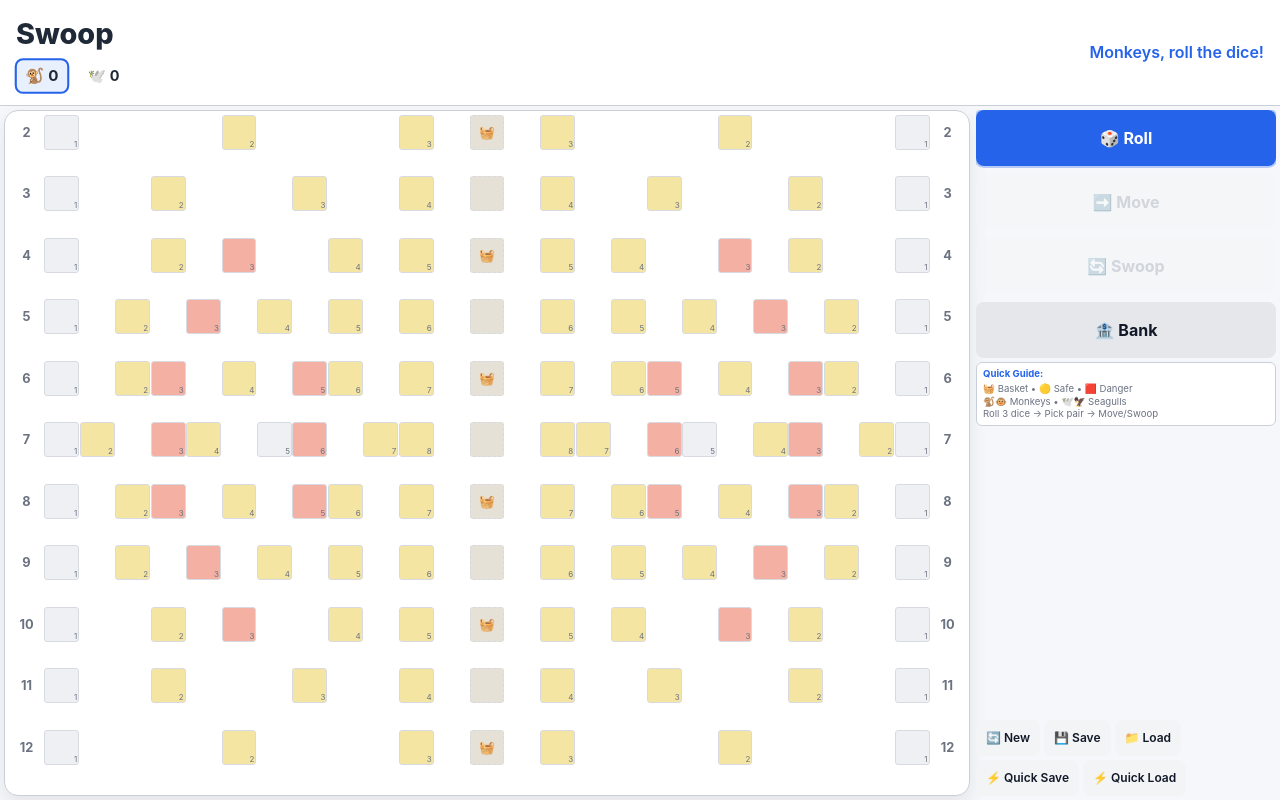
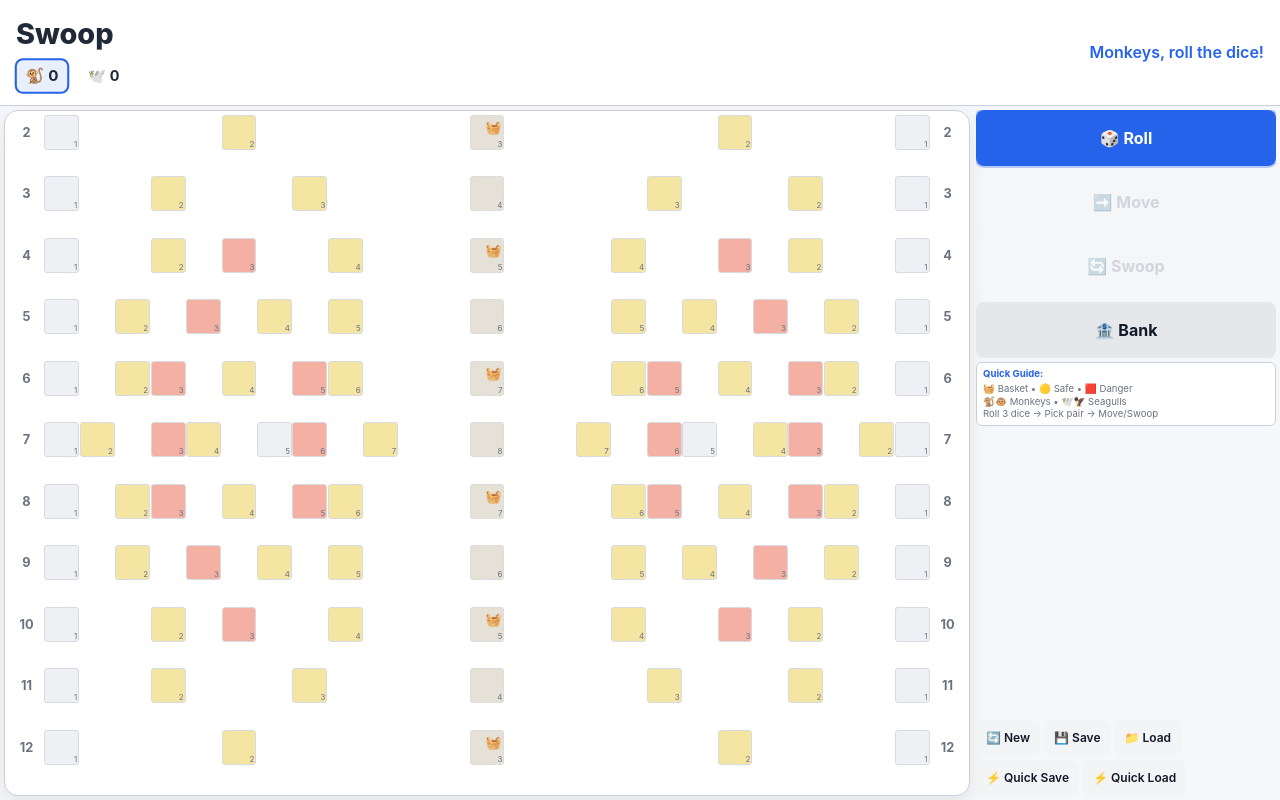
Before and after one commit to JigarChandra1/Swoop, a React (Vite) app: page / in a window 1280 px wide. Built offline with nearby package versions, Linux system fonts and the light colour scheme.

Commit message:
Merge centre and other fixes

```diff
--- a/src/App.jsx
+++ b/src/App.jsx
@@ -28,6 +28,11 @@ const LEFT_SPAN = CENTER_COL - LEFT_START_COL - 1;
 const RIGHT_SPAN = RIGHT_END_COL - CENTER_COL - 1;
 
 function colForStep(side, step, L) {
+  // Final step (step L) is always at the center column for both sides
+  if (step === L) {
+    return CENTER_COL;
+  }
+
   if (side === 'L') {
     const rel = Math.round((LEFT_SPAN - 1) * (step - 1) / (L - 1));
     return LEFT_START_COL + rel;
@@ -89,6 +94,10 @@ export default function App(){
     return false;
   }
 
+  function anyMandatoryActionThisRoll(){
+    return existsAnyMoveThisRoll();
+  }
+
   function anyActionThisRoll(){
     // For rolled mode (no pair selected yet), check if any pair can move
     if(game.mode === 'rolled') {
@@ -99,6 +108,17 @@ export default function App(){
   }
 
   function occupied(r,side,step){
+    // For the final step (merged step), allow both sides to occupy it
+    const L = LANES[r].L;
+    if (step === L) {
+      // Check if the same side already has a piece on the final step
+      for(const pl of game.players){
+        if(pl.pieces.some(pc=>pc.r===r && pc.side===side && pc.step===step)) return true;
+      }
+      return false;
+    }
+
+    // For non-final steps, use original logic
     for(const pl of game.players){
       if(pl.pieces.some(pc=>pc.r===r && pc.side===side && pc.step===step)) return true;
     }
@@ -124,7 +144,7 @@ export default function App(){
     }
 
     if(!hasAnyMove){
-      newGame.message = `${game.players[game.current].name} rolled ${d.join(' ')} — select a pair to Swoop or End Turn (Busted).`;
+      newGame.message = `${game.players[game.current].name} rolled ${d.join(' ')} — select a pair to Swoop (optional) or End Turn (Busted).`;
     } else {
       newGame.message = `${game.players[game.current].name}: select a pair, then Move or Swoop.`;
     }
@@ -145,7 +165,7 @@ export default function App(){
     } else if(canMove) {
       newGame.message = `${game.players[game.current].name}: Move.`;
     } else if(canSwoop) {
-      newGame.message = `${game.players[game.current].name}: Swoop or End Turn (Busted).`;
+      newGame.message = `${game.players[game.current].name}: Swoop (optional) or Bank/Bust.`;
     } else {
       newGame.message = `${game.players[game.current].name}: End Turn (Busted).`;
     }
@@ -157,6 +177,8 @@ export default function App(){
     const r=LANES.findIndex(x=>x.sum===sum); if(r<0) return false;
     const pc = pieceOnLane(pl,r);
     if(pc){
+      // For existing pieces, check if they can be activated or are already active
+      if(!pc.active && activeCount(pl)>=2) return false; // Can't activate if already at max active pieces
       const L=LANES[r].L; const dir = pc.carrying?-1:+1; const ns=pc.step+dir;
       return ns>=1 && ns<=L && !occupied(pc.r, pc.side, ns);
     } else {
@@ -223,10 +245,20 @@ export default function App(){
   function potentialSwoops(pc){
     const targets=[]; const r=pc.r; const L=LANES[r].L; const sum=LANES[r].sum;
     const atOddTop=(sum%2===1)&&(pc.step===L-1);
+    const atTopStep=pc.step===L;
+
     for(const dr of [-1,+1]){
       const r2=r+dr; if(r2<0||r2>=LANES.length) continue;
       let step2=pc.step;
-      if(atOddTop){ step2=Math.min(LANES[r2].L, Math.max(1, pc.step+oddSlope[sum])); }
+
+      if(atOddTop){
+        // Special slope adjustment for pieces at L-1 on odd lanes
+        step2=Math.min(LANES[r2].L, Math.max(1, pc.step+oddSlope[sum]));
+      } else if(atTopStep){
+        // Pieces at the top step can swoop to the top step of adjacent lanes
+        step2=LANES[r2].L;
+      }
+
       step2=Math.min(LANES[r2].L, step2);
       if(!occupied(r2, pc.side, step2)) targets.push({r:r2, step:step2});
     }
@@ -501,7 +533,18 @@ export default function App(){
 
   function bankOrBust(){
     if(game.mode==='preroll') bank();
-    else if((game.mode==='rolled' || game.mode==='pairChosen') && !anyActionThisRoll()) bust();
+    else if(game.mode==='rolled' || game.mode==='pairChosen') {
+      if(anyMandatoryActionThisRoll()) {
+        // Should not happen as button should be disabled, but just in case
+        return;
+      } else if(anyActionThisRoll()) {
+        // Has optional actions (swoop), but player chooses to bank
+        bank();
+      } else {
+        // No actions available, must bust
+        bust();
+      }
+    }
   }
 
   function newGame(){
@@ -722,13 +765,80 @@ export default function App(){
       );
     }
 
-    // Center column (baskets)
+    // Center column (merged final step)
     if (c === CENTER_COL) {
-      const centerClasses = "mobile-cell swoop-tile swoop-center";
-      const basket = game.baskets[r] && lane.basket ? '🧺' : '';
+      const L = lane.L;
+      const step = L; // This is the final step
+
+      // Find pieces on the final step from both sides
+      const leftPiece = pieceAt(r, 'L', step);
+      const rightPiece = pieceAt(r, 'R', step);
+
+      // Determine classes for the merged final step
+      const cps = checkpoints(L);
+      const dets = deterrents(L, lane.sum);
+      const isCp = cps.includes(step);
+      const isDet = dets.includes(step);
+
+      let classes = "mobile-cell swoop-tile swoop-center";
+      if (isCp) classes += " swoop-cp";
+      if (isDet) classes += " swoop-det";
+
+      // Check if either side should be highlighted
+      const leftHighlighted = shouldHighlightTile(r, 'L', step);
+      const rightHighlighted = shouldHighlightTile(r, 'R', step);
+      if (leftHighlighted || rightHighlighted) {
+        classes += " swoop-highlight";
+      }
+
       return (
-        <div key={`${r}-${c}`} className={centerClasses}>
-          {basket}
+        <div
+          key={`${r}-${c}`}
+          className={classes}
+          onClick={leftHighlighted ? () => handleTileClick(r, 'L', step, leftPiece) :
+                   rightHighlighted ? () => handleTileClick(r, 'R', step, rightPiece) : undefined}
+        >
+          {/* Step number */}
+          <span className="mobile-step-number">{step}</span>
+
+          {/* Basket if present */}
+          {game.baskets[r] && lane.basket && (
+            <div className="swoop-basket">🧺</div>
+          )}
+
+          {/* Left side piece if present */}
+          {leftPiece && (
+            <div className={`swoop-piece left-piece ${leftPiece.pi === game.current && leftPiece.pc.active ? 'active' : ''} ${leftPiece.pc.carrying ? 'carry' : ''}`}>
+              <span>
+                {leftPiece.pi === game.current && leftPiece.pc.active
+                  ? game.players[leftPiece.pi].activeIcon
+                  : game.players[leftPiece.pi].pieceIcon}
+              </span>
+              {leftPiece.pc.carrying && (
+                <span className="mobile-carry-indicator">↩</span>
+              )}
+              {leftPiece.pi === game.current && leftPiece.pc.active && (
+                <div className="swoop-ring"></div>
+              )}
+            </div>
+          )}
+
+          {/* Right side piece if present */}
+          {rightPiece && (
+            <div className={`swoop-piece right-piece ${rightPiece.pi === game.current && rightPiece.pc.active ? 'active' : ''} ${rightPiece.pc.carrying ? 'carry' : ''}`}>
+              <span>
+                {rightPiece.pi === game.current && rightPiece.pc.active
+                  ? game.players[rightPiece.pi].activeIcon
+                  : game.players[rightPiece.pi].pieceIcon}
+              </span>
+              {rightPiece.pc.carrying && (
+                <span className="mobile-carry-indicator">↩</span>
+              )}
+              {rightPiece.pi === game.current && rightPiece.pc.active && (
+                <div className="swoop-ring"></div>
+              )}
+            </div>
+          )}
         </div>
       );
     }
@@ -737,8 +847,8 @@ export default function App(){
     let side = null;
     let step = null;
 
-    // Check left side
-    for (let k = 1; k <= lane.L; k++) {
+    // Check left side (excluding final step which is handled by center column)
+    for (let k = 1; k < lane.L; k++) { // k < lane.L excludes the final step
       if (colForStep('L', k, lane.L) === c) {
         side = 'L';
         step = k;
@@ -746,9 +856,9 @@ export default function App(){
       }
     }
 
-    // Check right side if not found on left
+    // Check right side if not found on left (excluding final step)
     if (!side) {
-      for (let k = 1; k <= lane.L; k++) {
+      for (let k = 1; k < lane.L; k++) { // k < lane.L excludes the final step
         if (colForStep('R', k, lane.L) === c) {
           side = 'R';
           step = k;
@@ -883,7 +993,7 @@ export default function App(){
               disabled={(() => {
                 if (game.mode === 'preroll') return false;
                 if (game.mode === 'rolled' || game.mode === 'pairChosen') {
-                  return anyActionThisRoll();
+                  return anyMandatoryActionThisRoll();
                 }
                 return true;
               })()}
@@ -891,7 +1001,11 @@ export default function App(){
               {(() => {
                 if (game.mode === 'preroll') return '🏦 Bank';
                 if (game.mode === 'rolled' || game.mode === 'pairChosen') {
-                  return anyActionThisRoll() ? '❌ Must Use' : '💥 Bust';
+                  const mandatory = anyMandatoryActionThisRoll();
+                  const any = anyActionThisRoll();
+                  if (mandatory) return '❌ Must Move';
+                  if (any) return '🏦 Bank';
+                  return '💥 Bust';
                 }
                 return '🏦 Bank';
               })()}
--- a/src/index.css
+++ b/src/index.css
@@ -385,6 +385,40 @@ body {
   right: -4px;
   top: -8px;
   font-size: 0.7rem;
+}
+
+/* Merged final step styles */
+.swoop-center.merged-final {
+  position: relative;
+  display: flex;
+  flex-direction: column;
+  align-items: center;
+  justify-content: center;
+  gap: 2px;
+}
+
+.swoop-basket {
+  position: absolute;
+  top: 2px;
+  right: 2px;
+  font-size: 0.8rem;
+  z-index: 10;
+}
+
+.swoop-piece.left-piece {
+  position: relative;
+  margin-right: 4px;
+}
+
+.swoop-piece.right-piece {
+  position: relative;
+  margin-left: 4px;
+}
+
+/* When both pieces are present, stack them */
+.swoop-center.merged-final .swoop-piece {
+  display: inline-block;
+  margin: 0 1px;
 }
 
 .swoop-ring {
--- a/src/sim/simulate.js
+++ b/src/sim/simulate.js
@@ -90,6 +90,17 @@ function initialGame() {
 }
 
 function occupied(game, r, side, step) {
+  // For the final step (merged step), allow both sides to occupy it
+  const L = LANES[r].L;
+  if (step === L) {
+    // Check if the same side already has a piece on the final step
+    for (const pl of game.players) {
+      if (pl.pieces.some((pc) => pc.r === r && pc.side === side && pc.step === step)) return true;
+    }
+    return false;
+  }
+
+  // For non-final steps, use original logic
   for (const pl of game.players) {
     if (pl.pieces.some((pc) => pc.r === r && pc.side === side && pc.step === step)) return true;
   }
@@ -142,6 +153,8 @@ function canMoveOnSum(game, pl, sum) {
   if (r < 0) return false;
   const pc = pieceOnLane(pl, r);
   if (pc) {
+    // For existing pieces, check if they can be activated or are already active
+    if (!pc.active && activeCount(pl) >= 2) return false; // Can't activate if already at max active pieces
     const L = LANES[pc.r].L;
     const dir = pc.carrying ? -1 : +1;
     const ns = pc.step + dir;
@@ -189,13 +202,21 @@ function potentialSwoops(game, pc) {
   const L = LANES[r].L;
   const sum = LANES[r].sum;
   const atOddTop = sum % 2 === 1 && pc.step === L - 1;
+  const atTopStep = pc.step === L;
+
   for (const dr of [-1, +1]) {
     const r2 = r + dr;
     if (r2 < 0 || r2 >= LANES.length) continue;
     let step2 = pc.step;
+
     if (atOddTop) {
+      // Special slope adjustment for pieces at L-1 on odd lanes
       step2 = Math.min(LANES[r2].L, Math.max(1, pc.step + oddSlope[sum]));
+    } else if (atTopStep) {
+      // Pieces at the top step can swoop to the top step of adjacent lanes
+      step2 = LANES[r2].L;
     }
+
     step2 = Math.min(LANES[r2].L, step2);
     if (!occupied(game, r2, pc.side, step2)) targets.push({ r: r2, step: step2 });
   }
@@ -215,6 +236,10 @@ function canSwoopWithSum(game, pl, sum) {
     if (potentialSwoops(game, pc).length > 0) return true;
   }
   return false;
+}
+
+function anyMandatoryActionForSum(game, pl, sum) {
+  return canMoveOnSum(game, pl, sum);
 }
 
 function anyActionForSum(game, pl, sum) {
--- a/test-game.js
+++ b/test-game.js
@@ -53,6 +53,8 @@ function testGameLogic() {
   const RIGHT_SPAN = RIGHT_END_COL - CENTER_COL - 1;
 
   function colForStep(side, step, L) {
+    // Final step (step L) is always at the center column for both sides
+    if (step === L) return CENTER_COL;
     if (side === 'L') {
       const rel = Math.round((LEFT_SPAN - 1) * (step - 1) / (L - 1));
       return LEFT_START_COL + rel;
```
Also changed, not shown: main.html (+64 -9 lines).
